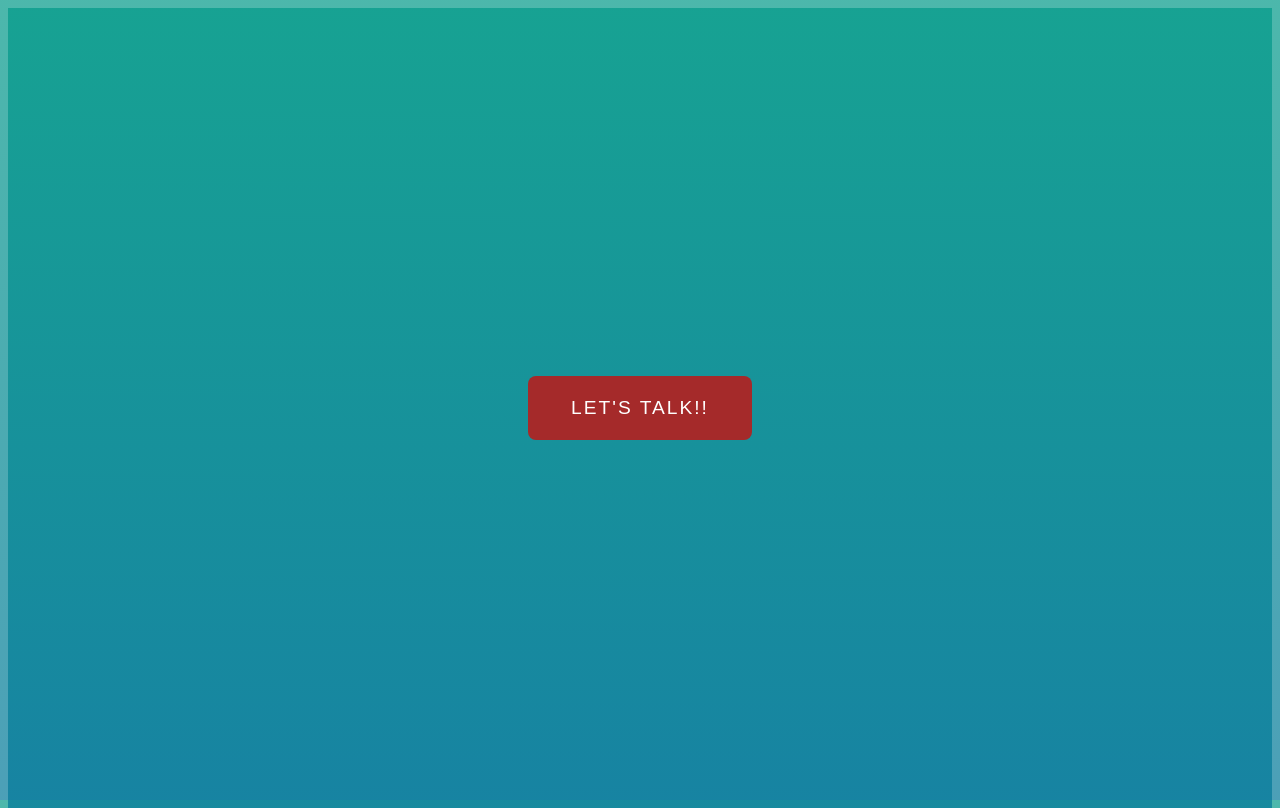
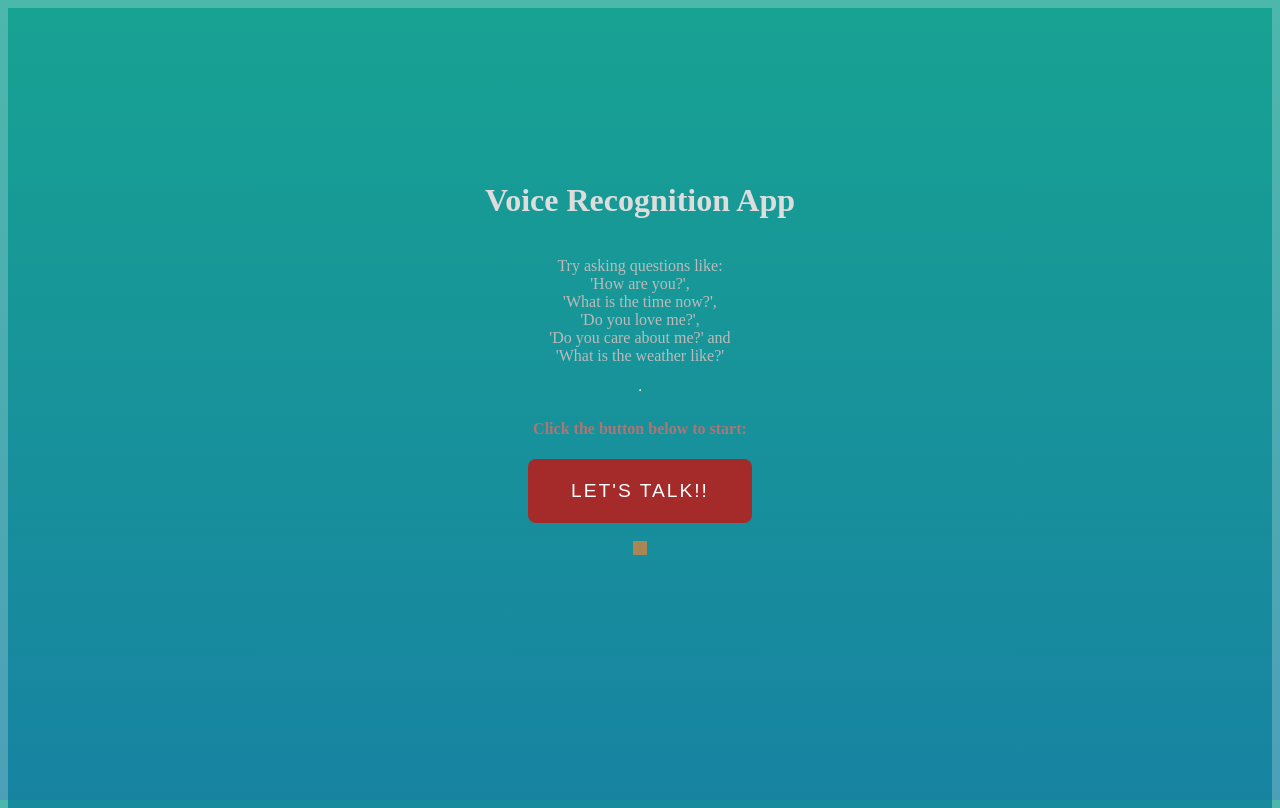
Before and after one commit to sobhanniroula/voice-recognition-app, a plain HTML site: page index.html in a window 1280 px wide. Drawn offline with Linux system fonts and the light colour scheme.

Commit message:
Instruction panel in the homepage for clear instructions

```diff
--- a/app.js
+++ b/app.js
@@ -70,7 +70,7 @@ function readOutLoud(message) {
     } else if (message.includes('weather')) {
         const finalText = weather[Math.floor(Math.random() * weather.length)];
         speech.text = finalText;
-    } else if (message.includes('love')) {
+    } else if (message.includes('love') || message.includes('care')) {
         const finalText = caring[Math.floor(Math.random() * caring.length)];
         speech.text = finalText;
     } else if (message.includes('time')) {
--- a/index.html
+++ b/index.html
@@ -8,8 +8,16 @@
     <link rel="stylesheet" href="style.css" type="text/css">
 </head>
 <body>
-    <button class="talk">Let's talk!!</button> <br>
-    <h3 class="content"></h3>
+    <div class="container">
+        <div class="instructions">
+            <h1>Voice Recognition App</h1>
+            <p>Try asking questions like:<br> 'How are you?',<br> 'What is the time now?',<br> 'Do you love me?',<br> 'Do you care about me?' and <br> 'What is the weather like?'</p> <hr>
+            <h4>Click the button below to start: </h4>
+        </div>
+        <button class="talk">Let's talk!!</button> <br>
+        <h3 class="content"></h3>
+    </div>
+
 
     <script src="app.js"></script>
 </body>
--- a/style.css
+++ b/style.css
@@ -6,6 +6,36 @@ html, body {
     align-items: center;
     flex-wrap: wrap;
     background-image: linear-gradient(rgba(0,153,136,0.7), rgba(0,119,153,0.7));
+}
+
+.container {
+    display: flex;
+    justify-content: center;
+    flex-wrap: wrap;
+    flex-direction: column;
+    margin-top: -100px;
+}
+
+.instructions {
+    display: flex;
+    justify-content: center;
+    flex-wrap: wrap;
+    flex-direction: column;
+    align-items: center;
+}
+
+h1 {
+    text-align: center;
+    color: #ddd;
+}
+
+.instructions p {
+    text-align: center;
+    color: #bbb;
+}
+
+.instructions h4 {
+    color: #a77;
 }
 
 button {
@@ -18,4 +48,15 @@ button {
     letter-spacing: 2px;
     border: none;
     border-radius: 0.5rem;
+    margin-bottom: 20px;
+    margin: 0 auto;
 }
+
+h3 {
+    background-color: rgb(170, 133, 85);
+    color: #ccc;
+    padding: 7px;
+    letter-spacing: 1px;
+    text-align: center;
+    margin: 0 auto;
+}
```
